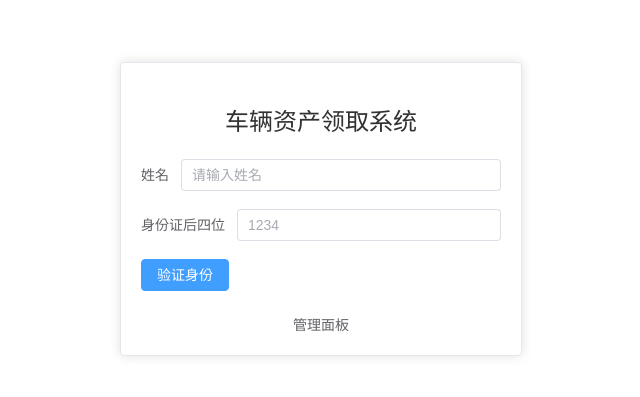
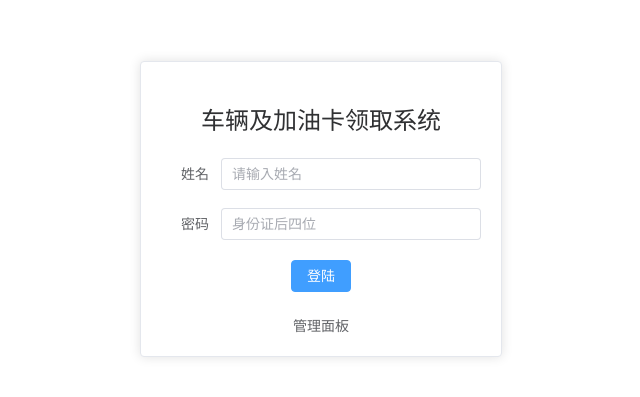
Before and after one commit to wlhd7/dz-vehicle-v2, a Vue app in the folder frontend/: page / in a window 1280 px wide. Shown: the part 163-560 px from the top of the page, without its empty margins (319-959 px from the left). Built offline with nearby package versions, Linux system fonts and the light colour scheme.

Commit message:
feat(frontend): refactor login ui layout and localization

```diff
--- a/frontend/src/i18n/locales/zh-cn.json
+++ b/frontend/src/i18n/locales/zh-cn.json
@@ -10,12 +10,12 @@
     "error": "错误"
   },
   "login": {
-    "title": "车辆资产领取系统",
+    "title": "车辆及加油卡领取系统",
     "name": "姓名",
     "namePlaceholder": "请输入姓名",
-    "idDigits": "身份证后四位",
-    "idDigitsPlaceholder": "1234",
-    "submit": "验证身份",
+    "idDigits": "密码",
+    "idDigitsPlaceholder": "身份证后四位",
+    "submit": "登陆",
     "missingFields": "请同时输入姓名和身份证后四位"
   },
   "dashboard": {
--- a/frontend/src/views/Login.vue
+++ b/frontend/src/views/Login.vue
@@ -1,17 +1,17 @@
 <template>
   <div class="login-container">
     <el-card class="login-card">
-      <h2>{{ $t('login.title') }}</h2>
-      <el-form :model="form" @submit.prevent="handleVerify">
+      <h2 style="text-align: center; white-space: nowrap;">{{ $t('login.title') }}</h2>
+      <el-form :model="form" @submit.prevent="handleVerify" label-width="60px">
         <el-form-item :label="$t('login.name')">
           <el-input v-model="form.name" :placeholder="$t('login.namePlaceholder')" />
         </el-form-item>
         <el-form-item :label="$t('login.idDigits')">
           <el-input v-model="form.id_digits" :placeholder="$t('login.idDigitsPlaceholder')" maxlength="4" />
         </el-form-item>
-        <el-form-item>
-          <el-button type="primary" @click="handleVerify" :loading="loading" block>{{ $t('login.submit') }}</el-button>
-        </el-form-item>
+        <div style="display: flex; justify-content: center; margin-top: 20px;">
+          <el-button type="primary" native-type="submit" :loading="loading">{{ $t('login.submit') }}</el-button>
+        </div>
       </el-form>
       <div style="margin-top: 20px; text-align: center;">
         <el-link @click="$router.push('/admin')">{{ $t('common.admin') }}</el-link>
@@ -65,6 +65,6 @@ const handleVerify = async () => {
   height: 80vh;
 }
 .login-card {
-  width: 400px;
+  width: 360px;
 }
 </style>
```
